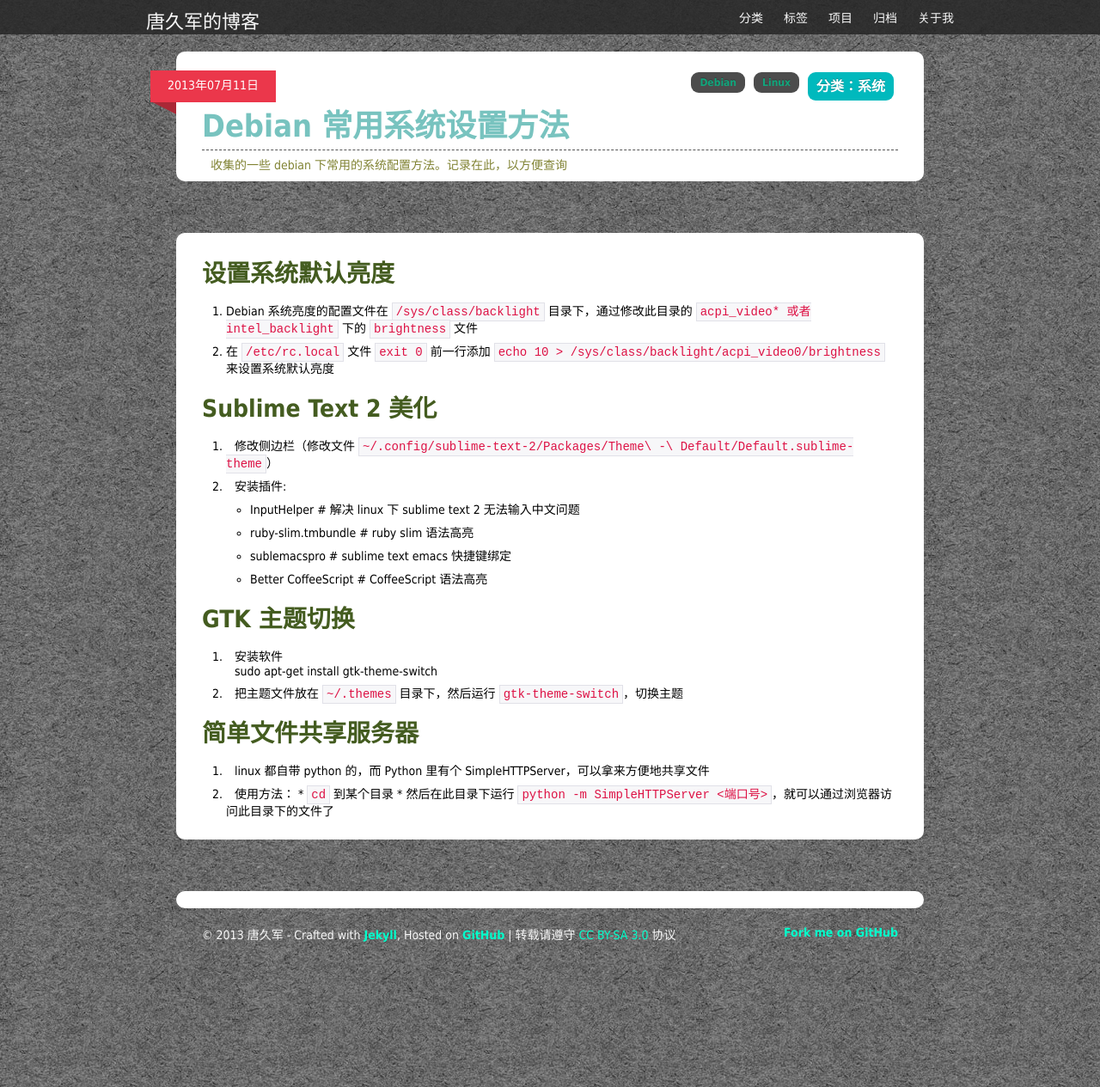
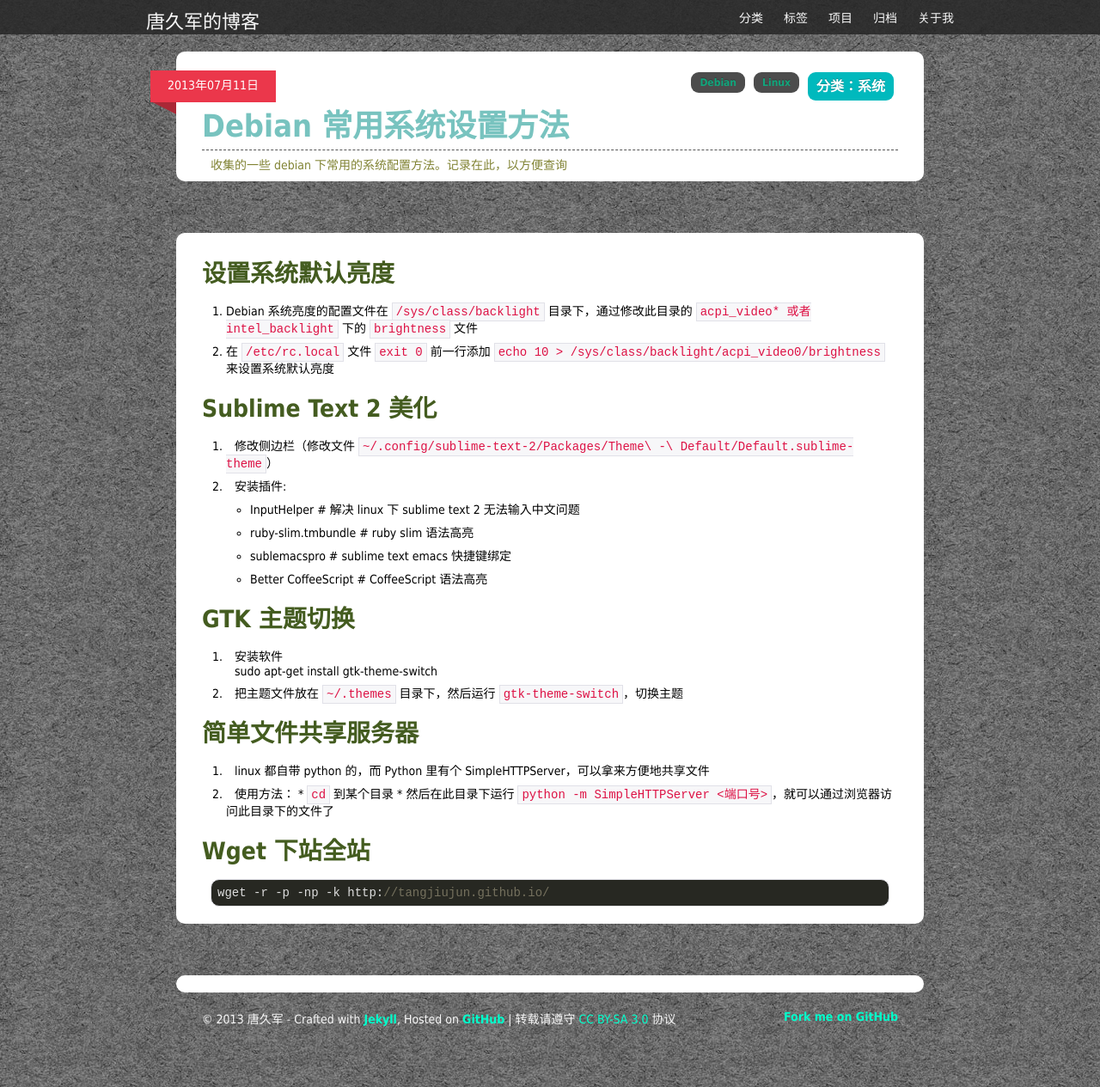
Before and after one commit to december/december.github.com, a Jekyll site: the page built from _posts/2013-07-11-Debian-常用系统设置方法.md, in a window 1280 px wide and 1265 px high. Shown: the whole window at 86% size. Built offline with Jekyll 4.4.1, drawn with Linux system fonts in a browser that asks for light colours; Markdown is read by kramdown in place of the engine named in the settings; comment, search, counter and statistics services are not loaded.

Commit message:
记录 wget 命令

```diff
--- a/_posts/2013-07-11-Debian-常用系统设置方法.md
+++ b/_posts/2013-07-11-Debian-常用系统设置方法.md
@@ -35,3 +35,7 @@
    2. 使用方法：
      * `cd` 到某个目录
      * 然后在此目录下运行 `python -m SimpleHTTPServer <端口号>`，就可以通过浏览器访问此目录下的文件了
+
+### Wget 下站全站
+
+    wget -r -p -np -k http://tangjiujun.github.io/
```
